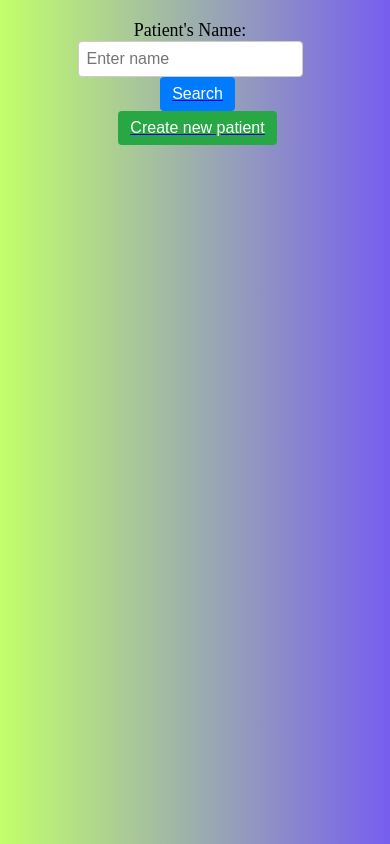
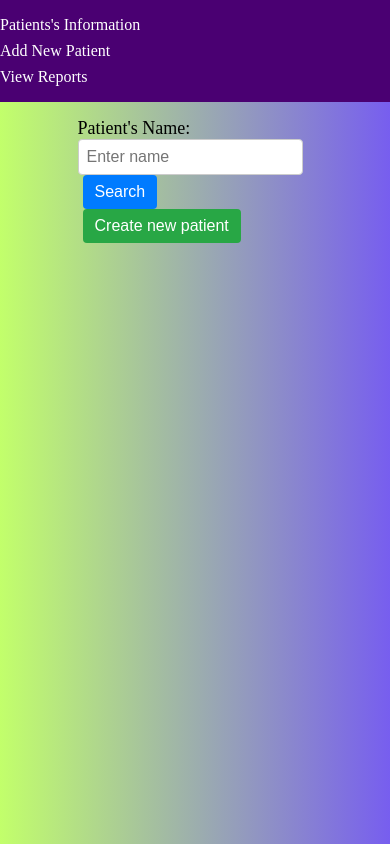
Before and after one commit to NeilBhandari/PeerScript-ShellHacks, a React (Vite) app in the folder fe/: page / in a window 390 px wide. Built offline with nearby package versions, Linux system fonts and the light colour scheme.

Commit message:
NavBar displayed

```diff
--- a/fe/src/App.css
+++ b/fe/src/App.css
@@ -10,7 +10,10 @@
     flex-direction: column;
     align-items: center;
     height: 100vh;
+    width: 100%;
     background: linear-gradient(90deg, hsl(var(--background-color-hsl2)), hsl(var(--background-color-hsl)));
+    margin: 0;
+    padding: 0;
 }
 
 
--- a/fe/src/App.jsx
+++ b/fe/src/App.jsx
@@ -1,32 +1,26 @@
 import React from 'react';
-// import Navigation from './Router/Router.jsx';
-// import Navbar from "./components/NavBar.jsx";
-// import './App.css';
-
 import { BrowserRouter as Router, Route, Routes } from 'react-router-dom';
 import CreatePatient from './components/Create-New-Patient.jsx';
 import InfoDisplay from './components/Info-Display.jsx';
 import SearchPage from './components/Search-Portal.jsx';
+import NavBar from './components/NavBar.jsx';
 import './App.css';
+
 const App = () => {
     return (
-
-
         <Router>
+            <div className="App">
+                <div className='navbar'>
+                    <NavBar />
+                </div>
                 <Routes>
                     <Route path="/" element={<SearchPage />} />
                     <Route path="/info-display" element={<InfoDisplay />} />
-            <Route path = "/create-patient" element={<CreatePatient/>}></Route>
+                    <Route path="/create-patient" element={<CreatePatient />} />
                 </Routes>
+            </div>
         </Router>
     );
-    //     <div className="App">
-    //         {/* <Navbar /> */}
-    //         <CreatePatient />
-    //         <h1>Patient Information System</h1>
-    //         {/* <Navigation /> */}
-    //     </div>
-    // );
 };
 
 export default App;
--- a/fe/src/components/NavBar.jsx
+++ b/fe/src/components/NavBar.jsx
@@ -1,50 +1,28 @@
-// Navbar.jsx
-// import React from 'react';
-// import { Link } from 'react-router-dom';
-// import './Navbar.css';
-
-// const Navbar = () => {
-//     return (
-//         <div className="navbar">
-//             {/* <div className="navbar-logo">
-//                 Patient Information System
-//             </div> */}
-
-
-
-
-//         </div>
-//     );
-// };
-
-// export default Navbar;
-
 import React from 'react';
 import { Link } from 'react-router-dom';
+import '../styles/NavBar.css'
 
 function Navbar() {
   return (
     <nav className="bg-purple-600 text-white p-4">
       <div className="container mx-auto flex justify-between items-center">
-        <Link to="/" className="text-2xl font-bold">
-          Patient Management System
-        </Link>
         <ul className="flex space-x-4">
-          <li>
-            <Link to="/" className="hover:text-gray-300">
-              Home
+        <li>
+            <Link to="/info-display" className="hover:text-gray-300">
+              Patients's Information
             </Link>
           </li>
           <li>
-            <Link to="/patients" className="hover:text-gray-300">
-              Patients
+            <Link to="/create-patient" className="hover:text-gray-300">
+              Add New Patient
             </Link>
           </li>
           <li>
-            <Link to="/about" className="hover:text-gray-300">
-              About
+            <Link to="/" className="hover:text-gray-300">
+              View Reports
             </Link>
           </li>
+
         </ul>
       </div>
     </nav>
--- a/fe/src/styles/NavBar.css
+++ b/fe/src/styles/NavBar.css
@@ -1,50 +1,45 @@
 .navbar {
-    background-color: #4A0072; /* Purple background */
-    padding: 10px 20px;
+    background-color: #4A0072;
+    margin-bottom: 16px;
+    padding: 16px 0px;
+    width: 100%;
+}
+
+.container {
+    margin: 0 auto;
     display: flex;
     justify-content: space-between;
     align-items: center;
-    position: sticky; /* Keeps the navbar at the top */
-    width: 100vh; /* Makes the navbar take the full width of the screen */
-    background: linear-gradient(90deg, hsl(var(--background-color-hsl2)), hsl(var(--background-color-hsl)));
-    box-shadow: 0 2px 5px rgba(0, 0, 0, 0.1); /* Optional: adds a shadow for depth */
+    padding: 0;
 }
 
-/* Logo/Brand */
-.navbar-logo {
-    font-size: 24px;
-    color: white;
-    font-weight: bold;
+ul {
+    list-style-type: none;
+    display: flex;
+    justify-content: space-between;
+    margin: 0;
+    padding: 0;
+    width: 90%;
 }
 
-/* Navigation Links */
-.navbar-links {
-    list-style: none;
-    display: flex;
-    gap: 20px;
-    margin: 0;
+a {
+    color: white;
+    text-decoration: none;
+    transition: color 0.3s;
 }
 
-/* Each link style */
-.nav-link {
-    color: white;
-    text-decoration: none;
-    font-size: 16px;
-    padding: 10px;
-    border-radius: 4px;
+a:hover {
+    color: rgba(255, 255, 255, 0.8);
 }
 
-/* Hover effect on the links */
-.nav-link:hover {
-    background-color: #38a169; /* Green similar to the website */
-    color: white;
-    transition: background-color 0.3s ease;
-}
+@media (max-width: 768px) {
+    .container {
+        flex-direction: column;
+        align-items: flex-start;
+    }
 
-/* Make sure the links are responsive */
-@media (max-width: 768px) {
-    .navbar-links {
+    ul {
         flex-direction: column;
-        gap: 10px;
+        gap: 8px;
     }
 }
```
Also changed, not shown: fe/src/components/Search-Portal.jsx (+7 -0 lines). Lines whose indentation alone changed are shown as unchanged.
